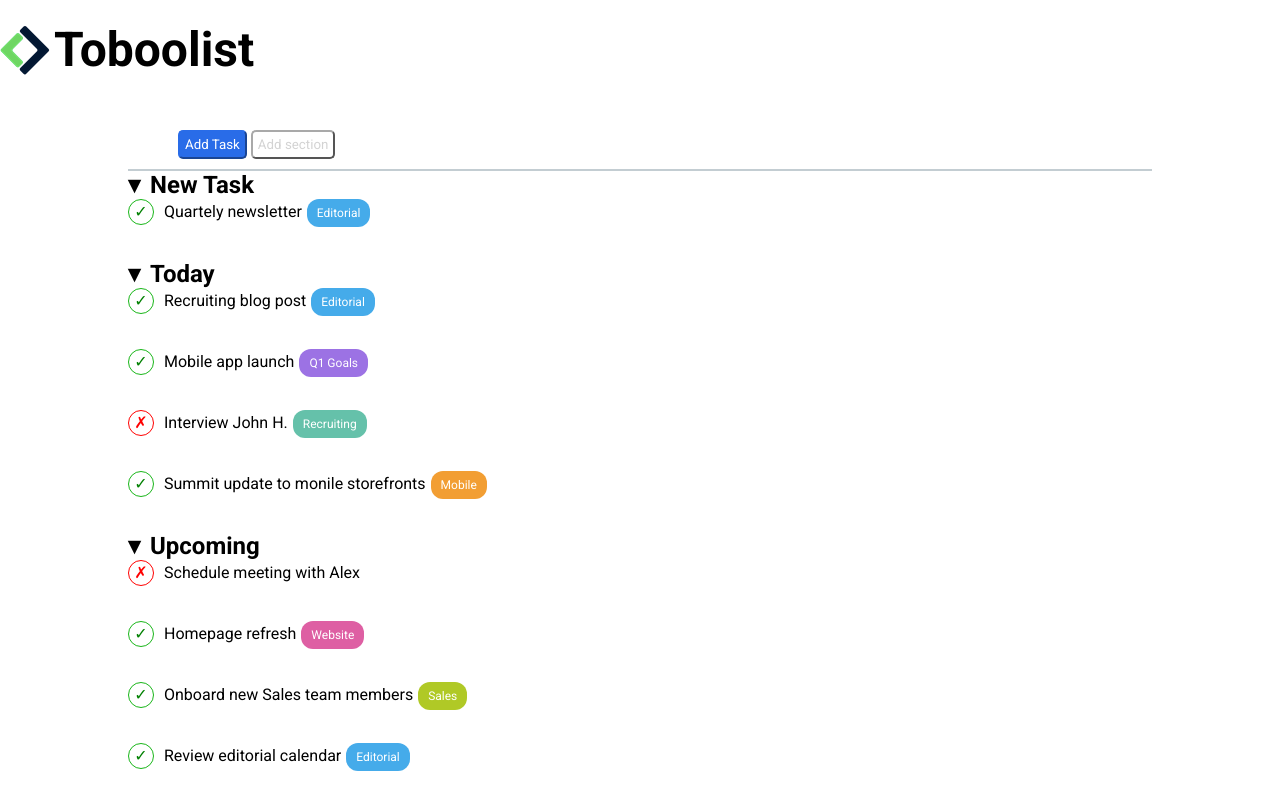
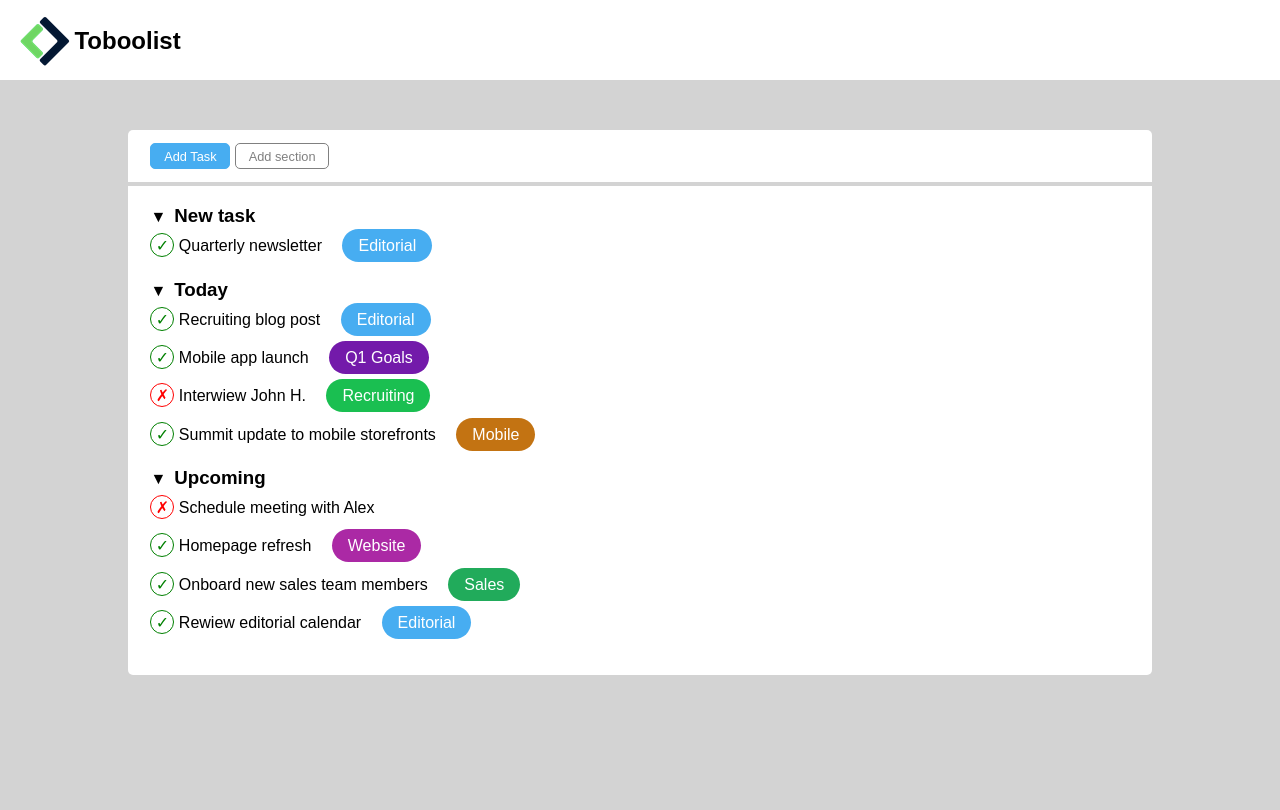
Before and after one commit to diegoG82/html-css-toboolist, a plain HTML site: page index.html in a window 1280 px wide. Drawn offline with Linux system fonts and the light colour scheme.

Commit message:
Correzione esercizio con note personali

```diff
--- a/css/style.css
+++ b/css/style.css
@@ -1,151 +1,162 @@
-/* reset e font */
+/* RESET parametri */
 * {
     padding: 0;
     margin: 0;
     box-sizing: border-box;
-    font-family: 'Roboto', sans-serif;
-
 }
 
-main {
+/* Parametri gnerali */
 
-    max-width: 80%;
-    margin: auto;
+/* BODY inserito colore dello sfondo e font */
 
+body {
+    background-color: lightgray;
+    font-family: Arial, Helvetica, sans-serif;
     }
 
-/* header */
+/* BOTTONI stile generico per entrambi   */
 
-header{
-    height: 100px;
-    background-color: white;
-    margin-bottom: 20px;
+.btn {
+    border-radius: 5px;
+    padding: .3rem .8rem;
+    font-size: .8rem;
+    border: 0;
+    cursor: pointer;
  }
 
-.logo-image {
-  vertical-align: middle;
-  line-height: 100px;
+/* stile separato per i 2 bottoni con seconda classe personalizzata per ogni btn */
 
+ .btn-filled {
+    background-color: #47ADF1;
+    color: white;
+    border: 1px solid #47ADF1;
 }
 
-.logo-text {
-    display: inline-block;
-    line-height: 100px;
-    vertical-align: middle;
-    font-size: 3rem;
-}
-
-/* main */
-
-main {
-    height: 700px;
-    width: 80% ;
+.btn-empty {
     background-color: white;
-    margin: 0 auto;
-    border-radius: 5px;
-    padding-bottom: 20px;
-}
-
-/* buttons */
-
-.buttons{
-    border-bottom: 2px solid  #c3cdd2;
-    padding: 10px 50px;
+    border: 1px solid gray;
+    color: gray;
 }
 
 
+/* HEADER */
 
-.add-task{
-    background-color: rgb(41, 108, 232);
-    border-color: rgb(41, 108, 232);
-    color: white;
-    padding:5px;
+/* parametri generici header */
+.header {
+    background-color: white;
+
+/* padding 20px dx e sx 0 top e bottom */
+    padding: 0 20px;
+/* altezza header 80px */
+    height: 80px;
+/* altezza linea 80px per centrare */
+    line-height: 80px;
+}
+
+/* allineamento centrale header logo */
+.header-logo {
+    vertical-align: middle;
+}
+/* allineamento centrale header titolo e inline block per metterlo a fianco */
+.header-title {
+    display: inline-block;
+    vertical-align: middle;
+}
+
+/* MAIN */
+.container {
+    width: 80%;
+    margin: 50px auto;
+    background-color: white;
     border-radius: 5px;
 }
 
-.add-section{
-    background-color: white;
-    border-color: darkgrey;
-    color: lightgrey;
-    padding: 5px;
-    border-radius: 5px;
+/* ACTIONS un po di padding ed il bordo sotto lightgray come il body*/
+.actions {
+    padding: .8rem 1.4rem;
+    border-bottom: 4px solid lightgray;
 }
 
 
-.title::before{
-    content: '\25BE';
-    margin-right: 10px;
-    width: 15px;
-    height: 5px;
+/* Tasks */
+.tasks {
+    padding: 1.2rem 1.4rem;
 }
 
-/* sezione tasks */
-
-.task{
-    padding: 30px 40px;
-    color: rgb(42, 42, 42);
-    }
-
- .list{
-        font-size: 16px;
-        margin-bottom: 35px;
+.tasks ul {
     list-style-type: none;
 }
 
-    .check::before{
-        display: inline-block;
-        content: '\2713';
-        color: green;
-        width: 20px;
-        height: 20px;
-        padding: 2px;
-        border:1px solid rgb(25, 182, 25);
+.main-list > li {
+    margin-bottom: .8rem;
+}
 
-        border-radius: 50%;
-        margin-right:10px;
-        text-align: center;
+.arrow {
+    margin-right: .5rem;
+    font-size: 1rem;
+}
+
+.secondary-list > li {
+    line-height: 2.4rem;
 }
 
 
-    .cross::before{
+/* Stile in comune per il tag &check e &cross */
+.circle {
     display: inline-block;
-        content: '\2717';
+    width: 1.5rem;
+    height: 1.5rem;
+    text-align: center;
+    line-height: 1.5rem;
+    border: 1px solid black;
+    border-radius: 50%;
+}
+
+/* Stile checked */
+.checked {
+    border-color: green;
+    color: green;
+}
+
+/* stile cross */
+.cross {
+    border-color: red;
     color: red;
-        width: 20px;
-        height: 20px;
-        padding: 2px;
-        border: 1px solid red;
-        border-radius: 50%;
-        margin-right:10px;
-        text-align: center;
+}
+
+/* stile in comune per tutti gli span classe tag */
+.tag {
+   background-color: grey;
+   padding: .5rem 1rem;
+   margin-left: 1rem;
+   border-radius: 20px;
+   color: white;
+}
+
+/* colore personalizzato per le seconde classi di tutti gli span */
+
+.editorial {
+    background-color: #47ADF1;
+}
+
+.recruiting {
+    background-color: rgb(26, 191, 81);
 }
 
 
-    .tag{
-        border-radius: 12px;
-        color: white;
-        font-size: 12px;
-        padding: 7px 10px;
-        margin: 5px;
+.q1goals {
+    background-color: rgb(115, 26, 170);
 }
 
-    .editorial{
-        background-color: #45ABEA;
+.mobile{
+    background-color: rgb(195, 115, 18);
 }
 
-   .goals{
-       background-color: #9C72E4;
+
+.website{
+    background-color: rgb(171, 41, 165);
 }
 
-   .recruiting{
-       background-color:#65C1AA;
+.sales{
+    background-color: rgb(33, 171, 91);
 }
-   .mobile{
-       background-color: #F29E33;
-   }
-   .website{
-       background-color:#de5fa3;
-   }
-   .sales{
-       background-color: #B0C926;
-   }
--- a/index.html
+++ b/index.html
@@ -7,68 +7,110 @@
     <title>toboolist</title>
     <link rel="stylesheet" href="css/style.css">
 
-    <link rel="preconnect" href="https://fonts.googleapis.com">
-    <link rel="preconnect" href="https://fonts.gstatic.com" crossorigin>
-    <link href="https://fonts.googleapis.com/css2?family=Roboto:ital,wght@0,300;0,400;0,500;0,700;1,300;1,400;1,500;1,700&display=swap" rel="stylesheet">
-
-
 </head>
 <body>
 
     <!-- sezione header -->
-    <header>
-        <img class="logo-image" src="img/Logo.png" alt="logo booleaner">
-        <h2 class="logo-text">Toboolist</h2>
+    <header class="header">
+        <img class="header-logo" src="img/Logo.png" alt="logo booleaner">
+        <h2 class="header-title">Toboolist</h2>
     </header>
     <!-- /sezione header -->
 
     <!-- sezione main -->
     <main>
-        <!-- sezione buttons -->
-        <div class="buttons">
-            <button class="add-task">Add Task</button>
-            <button class="add-section">Add section</button>
-        </div>
-        <!-- /sezione buttons -->
+        <div class="container">
+            <!-- main nav -->
+            <nav class="actions">
+                <button class="btn btn-filled">Add Task</button>
+                <button class="btn btn-empty">Add section</button>
+            </nav>
+            <!-- /main nav -->
 
-        <!-- sezione tasks -->
-        <div class="tasks">
-            <!-- sezione new tasks -->
-            <section>
-                <h2 class="title">New Task</h2>
-                    <ul class="subtitle">
-                        <li class="list check ">Quartely newsletter<span class="tag editorial">Editorial</span></li>
-                    </ul>
-            </section>
-            <!-- /sezione new tasks -->
+            <!-- sezione tasks -->
+            <div class="tasks">
+                <ul class="main-list">
 
-            <!-- sezione today -->
-            <section>
-                <h2 class="title">Today</h2>
-                    <ul class="subtitle">
-                        <li class="list check">Recruiting blog post<span class="tag editorial">Editorial</span></li>
-                        <li class="list check">Mobile app launch<span class="tag goals">Q1 Goals</span></li>
-                        <li class="list cross">Interview John H.<span class="tag recruiting">Recruiting</span></li>
-                        <li class="list check">Summit update to monile storefronts<span class="tag mobile">Mobile</span></li>
-                    </ul>
-            </section>
-            <!-- /sezione today -->
+                    <!-- liste con intestazione span con simbolo arrow e h3
+                    e sottoliste con span circle cross o checked contenuto
+                    e span finale con classe tag e classe che identifica sia il contenuto che il colore -->
 
-            <!-- sezione Upcoming -->
-            <section>
-                <h2 class="title">Upcoming</h2>
-                    <ul class="subtitle">
-                        <li class="list cross">Schedule meeting with Alex</li>
-                        <li class="list check">Homepage refresh<span class="tag website">Website</span></li>
-                        <li class="list check">Onboard new Sales team members<span  class="tag sales">Sales</span></li>
-                        <li class="list check">Review editorial calendar<span class="tag editorial">Editorial</span></li>
-                    </ul>
-            </section>
-            <!-- /sezione Upcoming -->
+                    <!-- PRIMA LISTA  -->
+                    <li>
+                        <h3><span class="arrow">&#9660;</span>New task</h3>
+                        <ul class="secondary-list">
+                            <li>
+                                <span class="circle checked">&check;</span>
+                                Quarterly newsletter
+                                <span class="tag editorial">Editorial</span>
+                            </li>
+                        </ul>
+                    </li>
+
+                    <!-- SECONDA LISTA -->
+
+                    <li>
+                        <h3><span class="arrow">&#9660;</span>Today</h3>
+                        <ul class="secondary-list">
+                            <li>
+                                <span class="circle checked">&check;</span>
+                                Recruiting blog post
+                                <span class="tag editorial">Editorial</span>
+                            </li>
+                            <li>
+                                <span class="circle checked">&check;</span>
+                                Mobile app launch
+                                <span class="tag q1goals">Q1 Goals</span>
+                            </li>
+                            <li>
+                                <span class="circle cross">&cross;</span>
+                                Interwiew John H.
+                                <span class="tag recruiting">Recruiting</span>
+                            </li>
+                            <li>
+                                <span class="circle checked">&check;</span>
+                                Summit update to mobile storefronts
+                                <span class="tag mobile">Mobile</span>
+                            </li>
+
+                        </ul>
+                    </li>
+
+                    <!-- TERZA LISTA -->
+
+
+                    <li>
+                        <h3><span class="arrow">&#9660;</span>Upcoming</h3>
+                        <ul class="secondary-list">
+                            <li>
+                                <span class="circle cross">&cross;</span>
+                                Schedule meeting with Alex
+                            </li>
+                            <li>
+                                <span class="circle checked">&check;</span>
+                                Homepage refresh
+                                <span class="tag website">Website</span>
+                            </li>
+                            <li>
+                                <span class="circle checked">&check;</span>
+                                Onboard new sales team members
+                                <span class="tag sales">Sales</span>
+                            </li>
+                            <li>
+                                <span class="circle checked">&check;</span>
+                                Rewiew editorial calendar
+                                <span class="tag editorial">Editorial</span>
+                            </li>
+
+                        </ul>
+                    </li>
+
+            </ul>
+            </div>
+            <!-- /Tasks -->
+
 
         </div>
-        <!-- /sezione tasks -->
-
     </main>
     <!-- /sezione main -->
 
```
Lines whose indentation alone changed are shown as unchanged.
